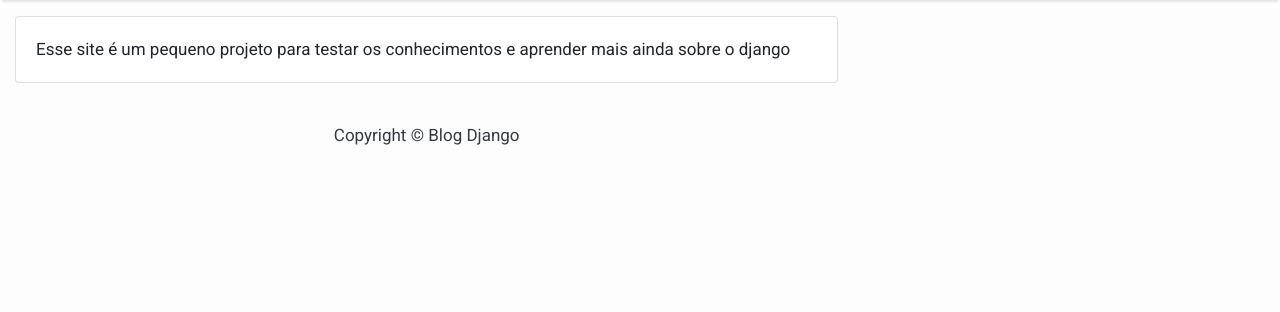
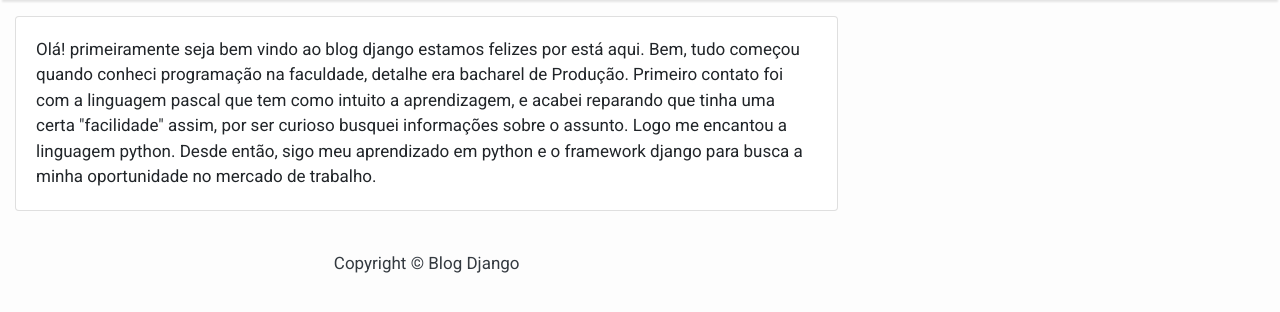
Before and after one commit to ViniciusBrag/blog-django, a Django app: page //about_blog/ in a window 1280 px wide. Shown: the part 58-370 px from the top of the page. Run offline with Django 4.2, Linux system fonts and the light colour scheme; some libraries are stand-ins or nearby versions.

Commit message:
add text about

```diff
--- a/templates/about_blog.html
+++ b/templates/about_blog.html
@@ -9,7 +9,9 @@
     <div class="card mb-4">
         <div class="card-body">
             <p class="card-text ">
-               Esse site é um pequeno projeto para testar os conhecimentos e aprender mais ainda sobre o django
+              Olá! primeiramente seja bem vindo ao blog django estamos felizes por está aqui. Bem, tudo começou quando conheci programação na faculdade, detalhe era bacharel de Produção.
+              Primeiro contato foi com a linguagem pascal que tem como intuito a aprendizagem, e acabei reparando que tinha uma certa "facilidade" assim, por ser curioso busquei informações sobre o assunto. Logo me encantou a linguagem python.
+              Desde então, sigo meu aprendizado em python e o framework django para busca a minha oportunidade no mercado de trabalho.
             </p>
         </div>
     </div>
```
